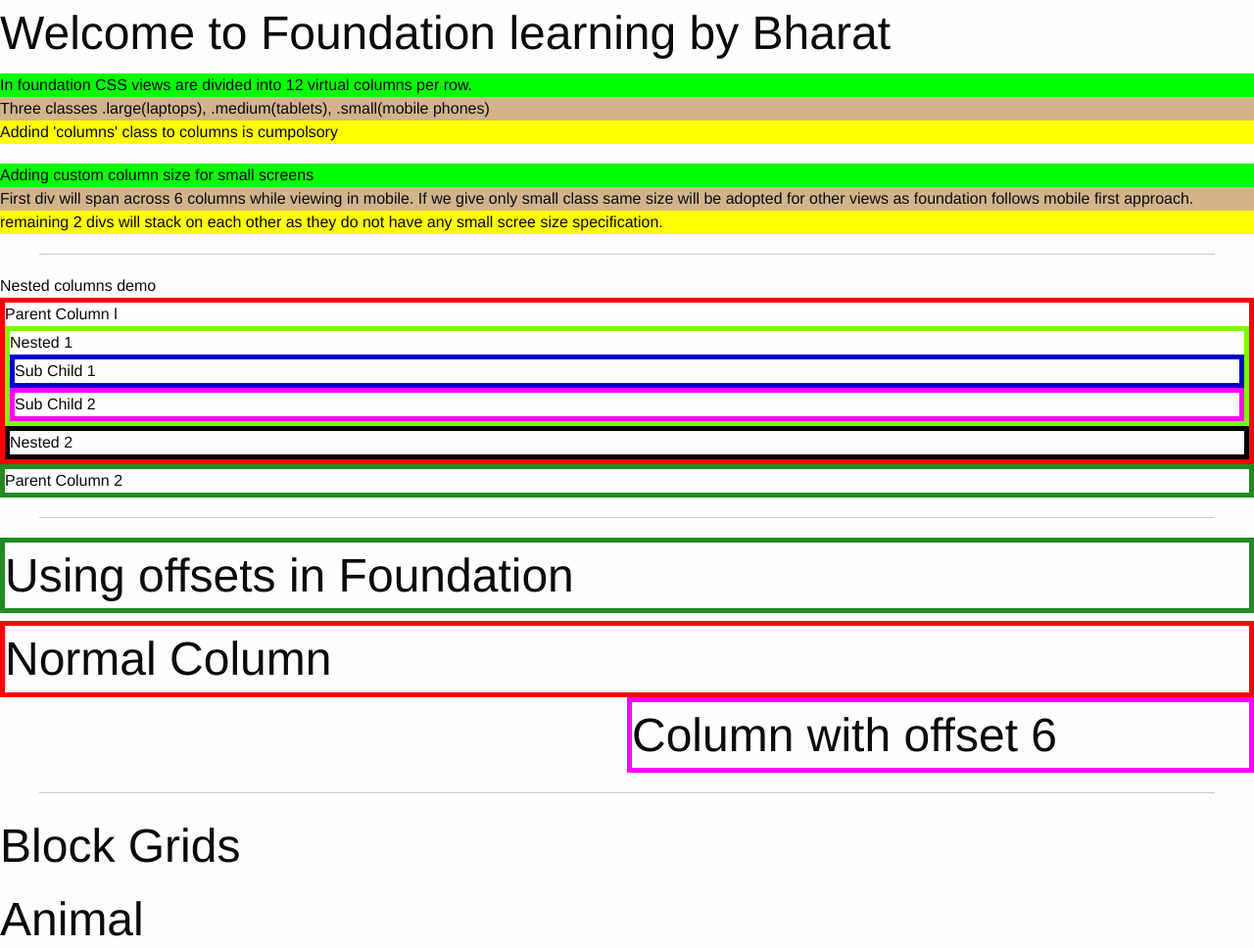
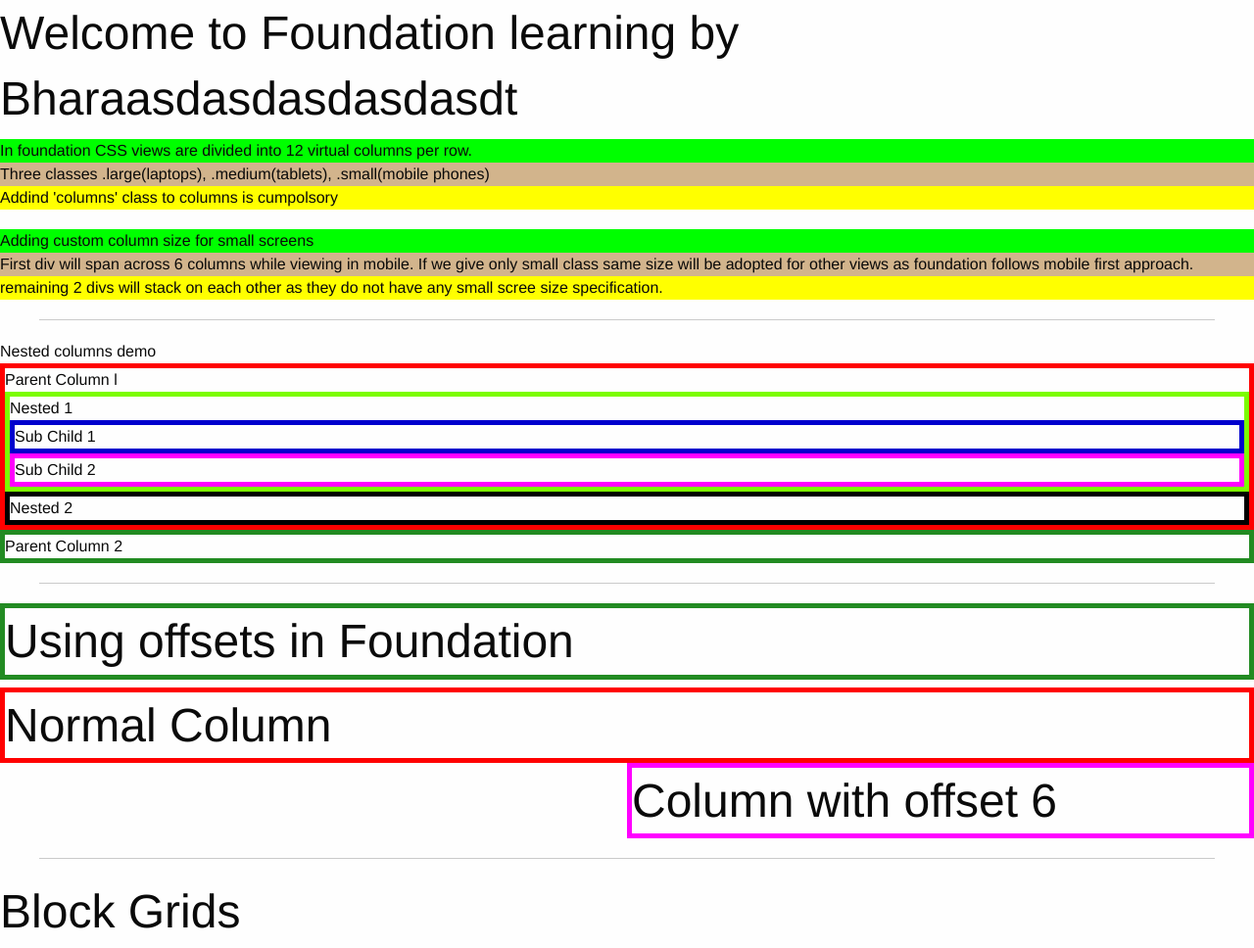
Before and after one commit to accbharatvb/Foundation-CSS-Learning, a plain HTML site: page MyIndex.html in a window 1280 px wide. Shown: the top 968 px of the page at 98% size. Drawn offline with nearby package versions, Linux system fonts and the light colour scheme.

Commit message:
dummy commit

```diff
--- a/MyIndex.html
+++ b/MyIndex.html
@@ -12,7 +12,7 @@
 	<body >
 		<div class="row">
 			<div class="columns">
-					<h1>Welcome to Foundation learning by Bharat</h1>
+					<h1>Welcome to Foundation learning by Bharaasdasdasdasdasdt</h1>
 			</div>
 		</div>
 
```
